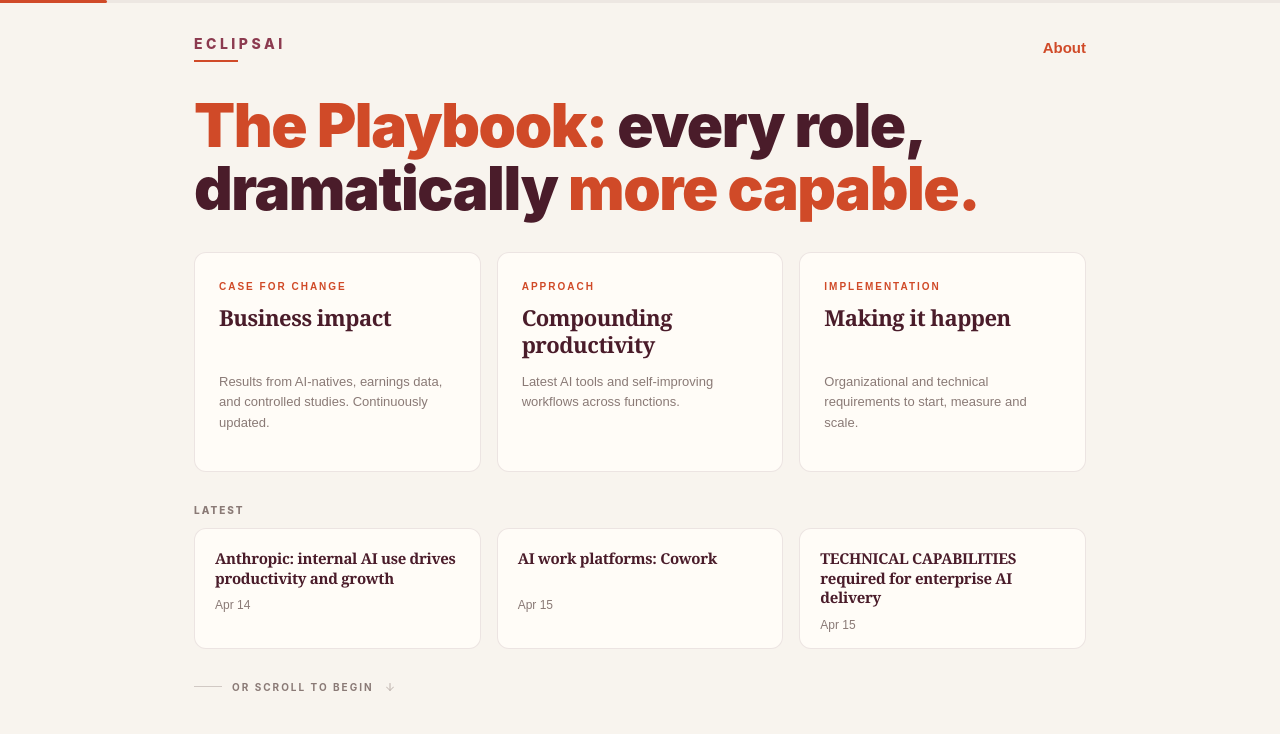
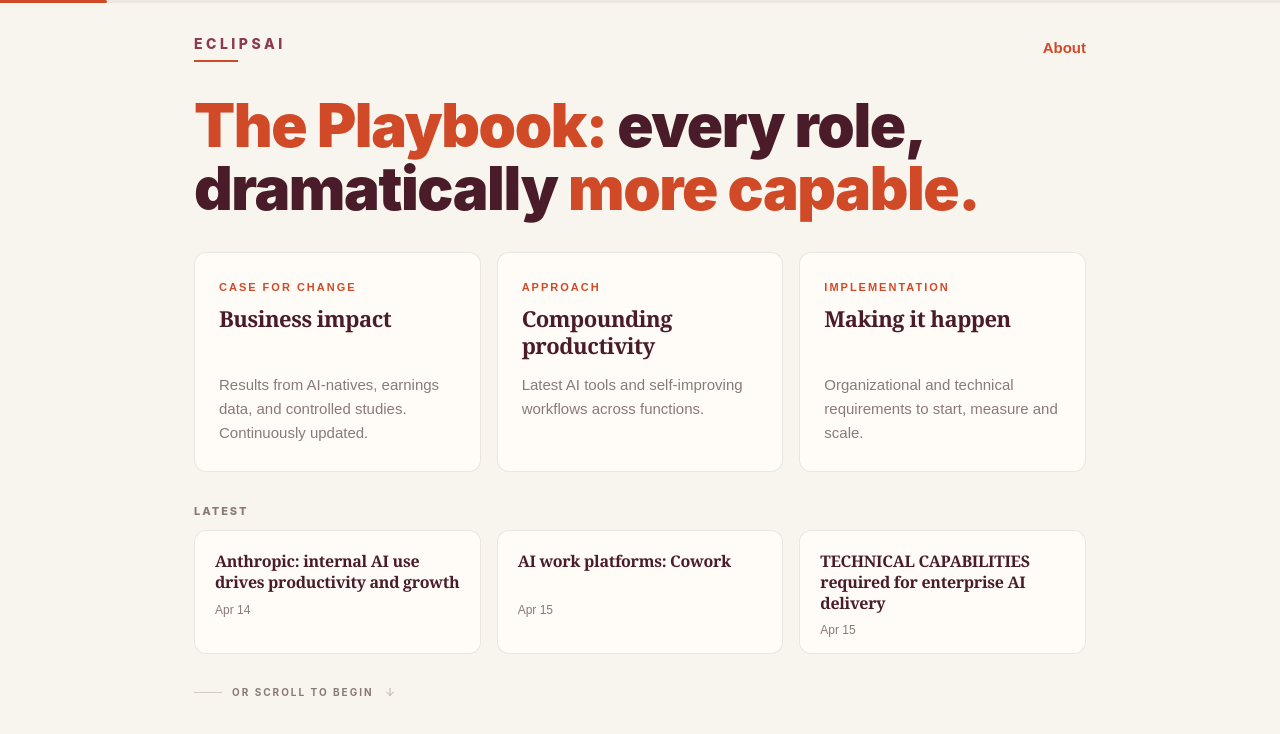
Before and after one commit to ChipAlexandru/Eclipsaiv2, a Next.js app: page / in a window 1280 px wide. Shown: the top 734 px of the page. Built offline with nearby package versions, Linux system fonts and the light colour scheme.

Commit message:
Home: bump font sizes toward best-in-class
Card blurb 13→15px, Latest title 15→16px, eyebrow labels 10→11px.
Matches editorial/marketing standard (Stripe Press, Anthropic, Linear).

Co-Authored-By: Claude Sonnet 4.6 <noreply@anthropic.com>

```diff
--- a/src/views/HomePage.jsx
+++ b/src/views/HomePage.jsx
@@ -112,7 +112,7 @@ export function HomePage({ shelf, onNavigate, onOpenAbout }) {
             >
               {f.label && (
                 <div style={{
-                  fontSize: 10, fontWeight: 800, letterSpacing: 2,
+                  fontSize: 11, fontWeight: 800, letterSpacing: 2,
                   textTransform: "uppercase", color: C.accent,
                   marginBottom: 12,
                 }}>
@@ -129,7 +129,7 @@ export function HomePage({ shelf, onNavigate, onOpenAbout }) {
               }}>
                 {f.title}
               </div>
-              <div style={{ fontSize: 13, color: C.textLight, lineHeight: 1.6, flex: 1 }}>
+              <div style={{ fontSize: 15, color: C.textLight, lineHeight: 1.6, flex: 1 }}>
                 {f.blurb}
               </div>
             </button>
@@ -141,7 +141,7 @@ export function HomePage({ shelf, onNavigate, onOpenAbout }) {
       {latest.length > 0 && (
         <div style={{ animation: "cardSlideUp 0.5s ease 0.36s both" }}>
           <div style={{
-            fontSize: 10, fontWeight: 800, letterSpacing: 2,
+            fontSize: 11, fontWeight: 800, letterSpacing: 2,
             textTransform: "uppercase", color: C.textMuted,
             marginBottom: 12,
           }}>
@@ -174,7 +174,7 @@ export function HomePage({ shelf, onNavigate, onOpenAbout }) {
                 }}
               >
                 <div style={{
-                  fontSize: 15, fontWeight: 700, color: C.text,
+                  fontSize: 16, fontWeight: 700, color: C.text,
                   lineHeight: 1.3, letterSpacing: -0.3,
                   fontFamily: FONT.serif,
                   marginBottom: 10,
```
